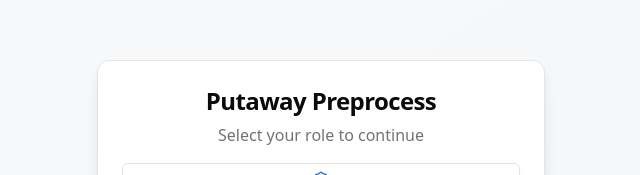
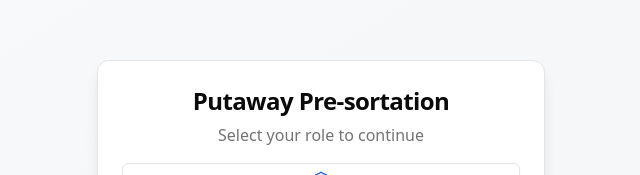
Before and after one commit to gauravgupta-ctrl/fc-putaway-preprocessing, a Next.js app: page /login in a window 1280 px wide. Shown: the part 190-365 px from the top of the page, without its empty margins (319-959 px from the left). Built offline with nearby package versions, Linux system fonts and the light colour scheme; no server answers.

Commit message:
update page titles

```diff
--- a/app/admin/layout.tsx
+++ b/app/admin/layout.tsx
@@ -9,7 +9,7 @@ export default function AdminLayout({ children }: { children: React.ReactNode })
         <div className="container mx-auto px-4 py-4">
           <div className="flex items-center justify-between">
             <div>
-              <h1 className="text-2xl font-bold text-gray-900">Putaway Preprocess</h1>
+              <h1 className="text-2xl font-bold text-gray-900">Putaway Pre-sortation</h1>
               <p className="text-sm text-gray-600">Admin Portal</p>
             </div>
             <nav className="flex gap-4">
--- a/app/layout.tsx
+++ b/app/layout.tsx
@@ -2,8 +2,8 @@ import type { Metadata } from 'next'
 import './globals.css'
 
 export const metadata: Metadata = {
-  title: 'Putaway Preprocess',
-  description: 'Fulfillment center putaway process management',
+  title: 'Putaway Pre-sortation',
+  description: 'Fulfillment center putaway pre-sortation management',
 }
 
 export default function RootLayout({
--- a/app/login/page.tsx
+++ b/app/login/page.tsx
@@ -71,7 +71,7 @@ export default function LoginPage() {
     <div className="flex min-h-screen items-center justify-center bg-gradient-to-br from-gray-50 to-gray-100">
       <Card className="w-full max-w-md shadow-lg">
         <CardHeader className="text-center pb-4">
-          <CardTitle className="text-2xl font-bold">Putaway Preprocess</CardTitle>
+          <CardTitle className="text-2xl font-bold">Putaway Pre-sortation</CardTitle>
           <CardDescription className="text-base">
             {selectedRole ? `Login as ${selectedRole === 'admin' ? 'Admin' : 'Operator'}` : 'Select your role to continue'}
           </CardDescription>
```
